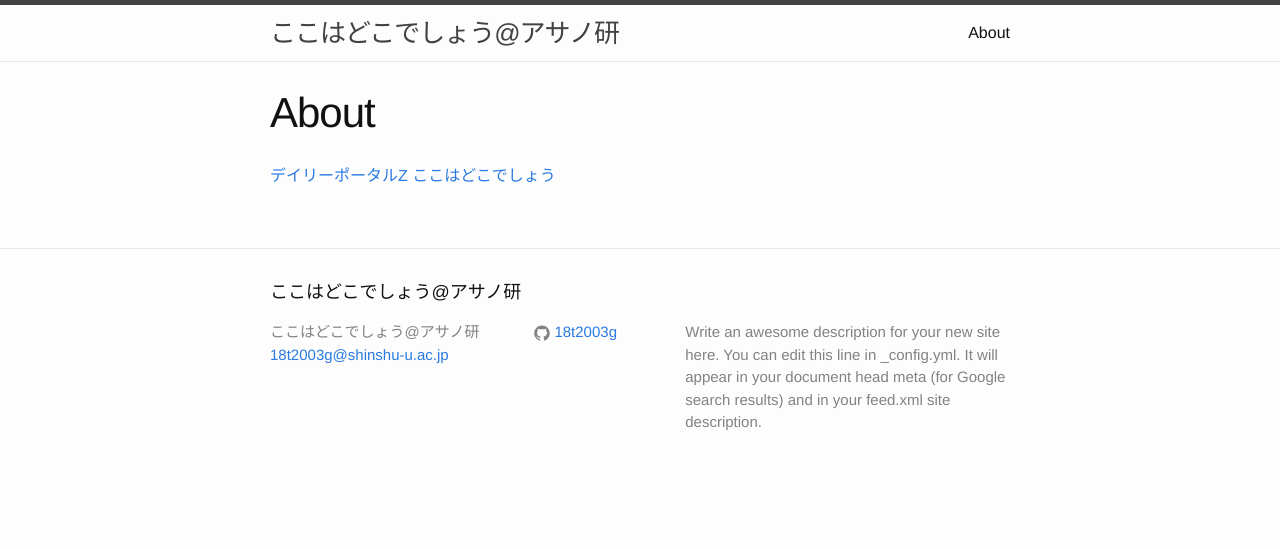
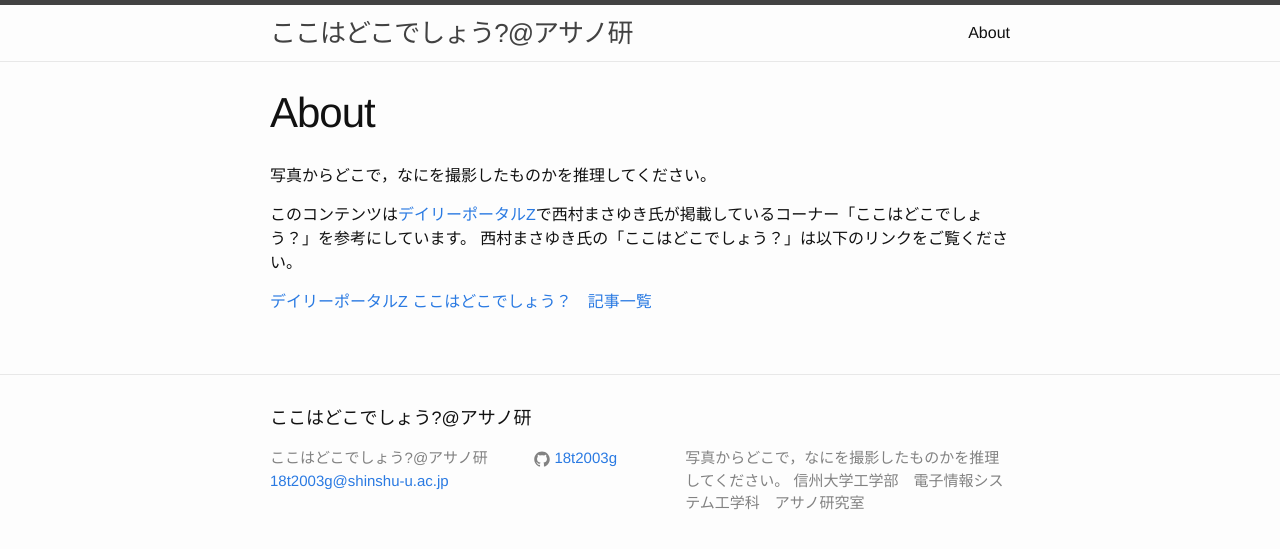
Before and after one commit to asano-lab/kokodoko, a Jekyll site: the page built from about.md, in a window 1280 px wide. Shown: the top 549 px of the page. Built offline with Jekyll 4.4.1, drawn with Linux system fonts in a browser that asks for light colours.

Commit message:
about modified

```diff
--- a/_config.yml
+++ b/_config.yml
@@ -6,12 +6,11 @@
 # 'jekyll serve'. If you change this file, please restart the server process.
 
 # Site settings
-title: ここはどこでしょう@アサノ研
+title: ここはどこでしょう?@アサノ研
 email: 18t2003g@shinshu-u.ac.jp
-description: > # this means to ignore newlines until "baseurl:"
-  Write an awesome description for your new site here. You can edit this
-  line in _config.yml. It will appear in your document head meta (for
-  Google search results) and in your feed.xml site description.
+description: >
+  写真からどこで，なにを撮影したものかを推理してください。
+  信州大学工学部　電子情報システム工学科　アサノ研究室
 baseurl: "/kokodoko" # the subpath of your site, e.g. /blog
 url: "http://18t2003@.github.io" # the base hostname & protocol for your site
 github_username: 18t2003g
--- a/about.md
+++ b/about.md
@@ -4,4 +4,9 @@ title: About
 permalink: /about/
 ---
 
-[デイリーポータルZ ここはどこでしょう](https://dailyportalz.jp/backnumber/topic/52528)
+写真からどこで，なにを撮影したものかを推理してください。
+
+このコンテンツは[デイリーポータルZ](https://dailyportalz.jp/)で西村まさゆき氏が掲載しているコーナー「ここはどこでしょう？」を参考にしています。
+西村まさゆき氏の「ここはどこでしょう？」は以下のリンクをご覧ください。
+
+[デイリーポータルZ ここはどこでしょう？　記事一覧](https://dailyportalz.jp/backnumber/topic/52528)
```
